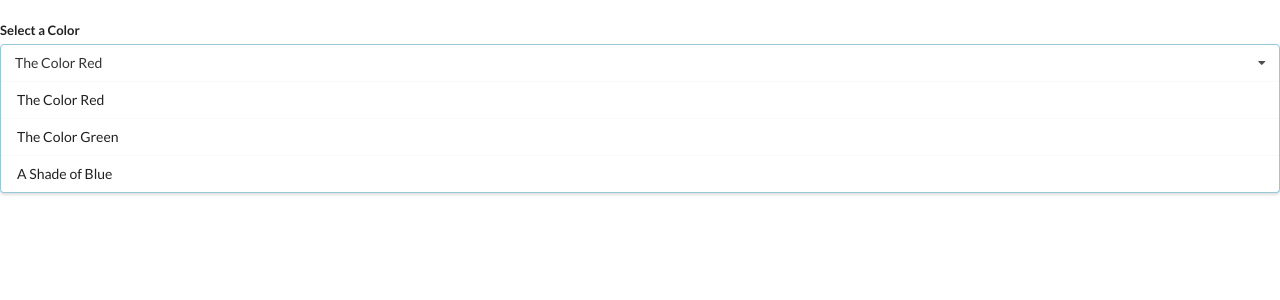
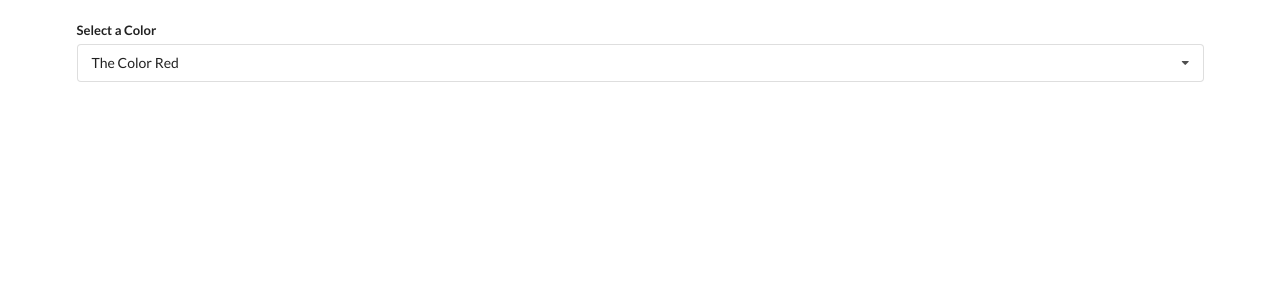
Before and after one commit to winstoncwang/Accordion-Widget, a React (Create React App) app: page / in a window 1280 px wide. Shown: the top 300 px of the page. Built offline with nearby package versions, Linux system fonts and the light colour scheme.

Commit message:
v2.3
fixing dropdown not closing after clicking area not created by dropdown component using useRef

```diff
--- a/src/components/Dropdown.js
+++ b/src/components/Dropdown.js
@@ -1,7 +1,23 @@
-import React from 'react';
+import React, { useState, useEffect, useRef } from 'react';
 
 const Dropdown = ({ options, selected, onSelectedChange }) => {
+	const [ open, setOpen ] = useState(false);
+	const ref = useRef();
+
+	useEffect(() => {
+		document.body.addEventListener('click', (event) => {
+			if (ref.current.contains(event.target)) {
+				return;
+			}
+			setOpen(false);
+		});
+	}, []);
+
 	const renderedOptions = options.map((option) => {
+		if (option.value === selected.value) {
+			return null;
+		}
+
 		return (
 			<div
 				key={options.value}
@@ -16,14 +32,27 @@ const Dropdown = ({ options, selected, onSelectedChange }) => {
 	});
 
 	return (
+		<div className="ui container" ref={ref}>
 			<div className="ui form">
 				<div className="field">
 					<label className="label">Select a Color</label>
-				<div className="ui selection dropdown visible active">
+					<div
+						onClick={() => {
+							setOpen(!open);
+						}}
+						className={`ui selection dropdown ${open
+							? 'visible active'
+							: ''}`}
+					>
 						<i className="dropdown icon" />
 						<div className="text">{selected.label}</div>
-					<div className="menu visible transition">
+						<div
+							className={`menu ${open
+								? 'visible transition'
+								: ''}`}
+						>
 							{renderedOptions}
+						</div>
 					</div>
 				</div>
 			</div>
```
Lines whose indentation alone changed are shown as unchanged.
